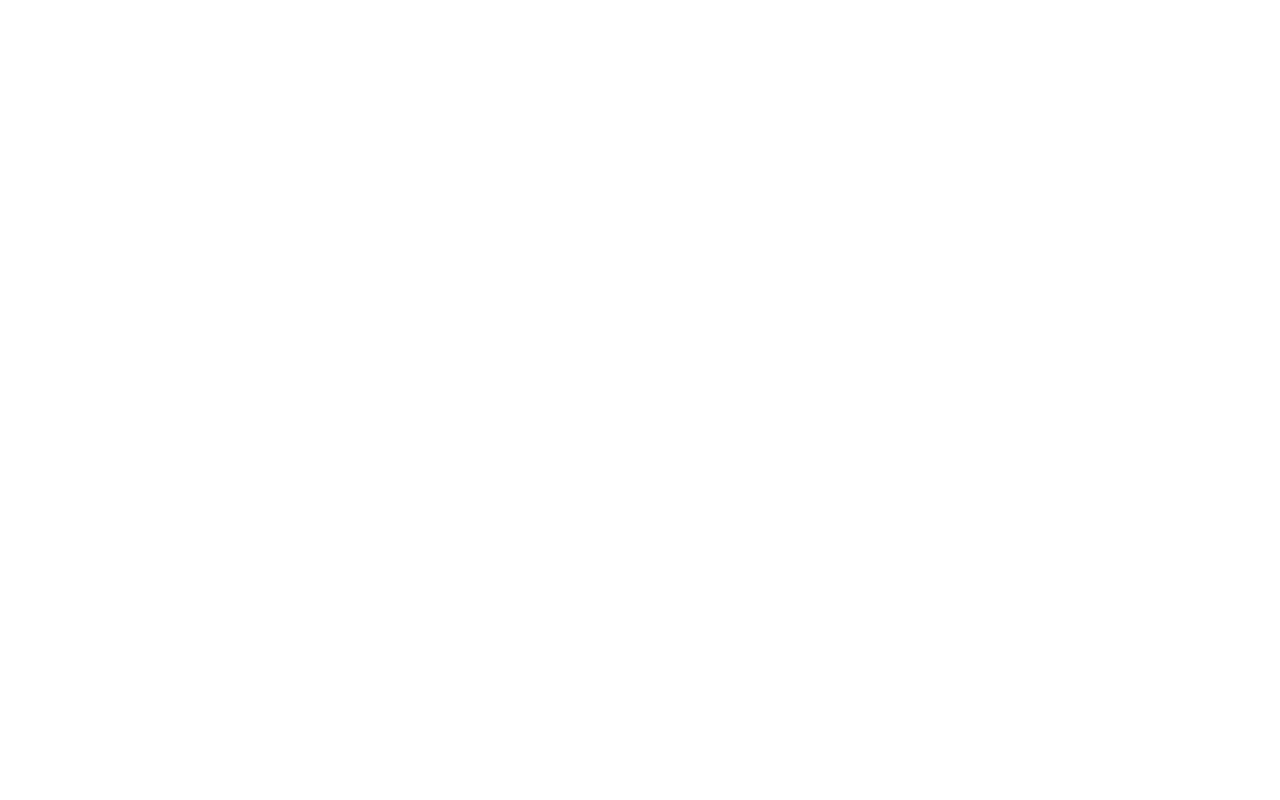
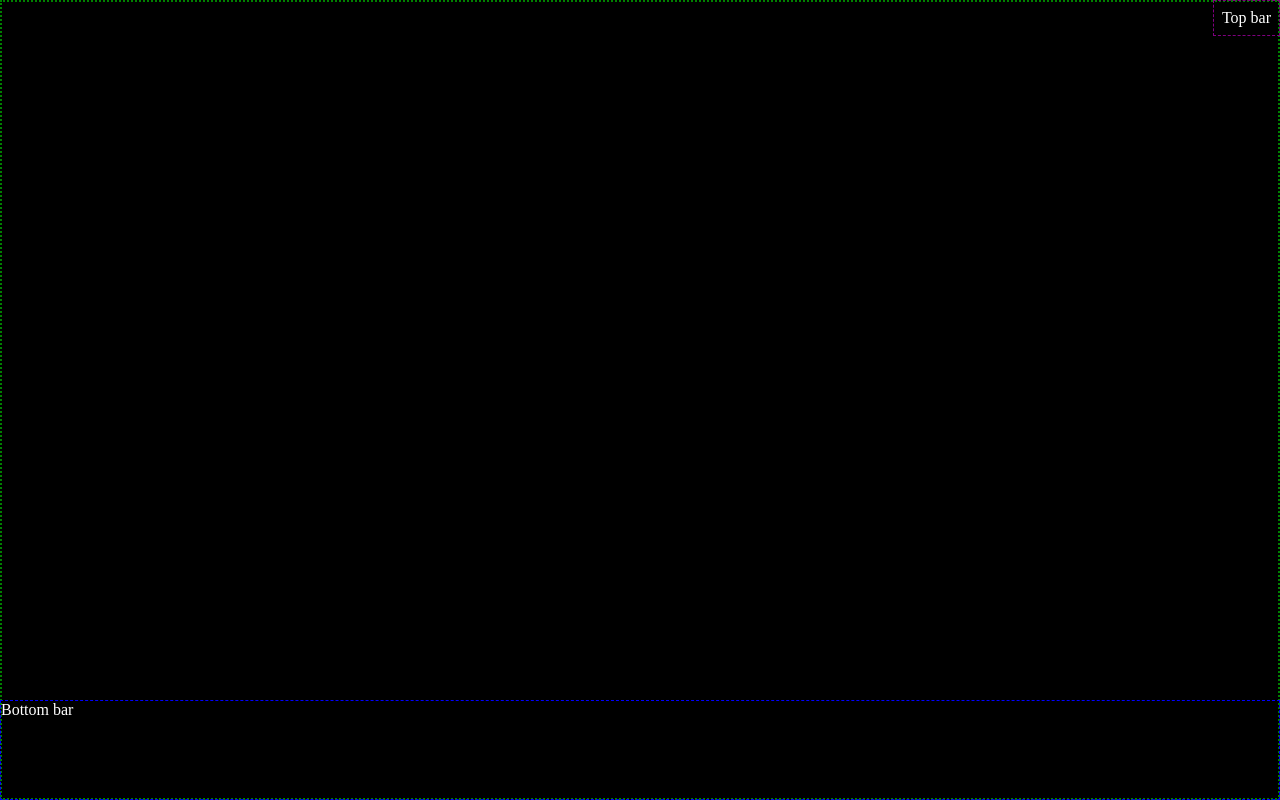
Before and after one commit to post-coder/html-css-zoom, a plain HTML site: page index.html in a window 1280 px wide. Drawn offline with Linux system fonts and the light colour scheme.

Commit message:
layout degli elementi completato

```diff
--- a/css/style.css
+++ b/css/style.css
@@ -4,3 +4,43 @@
     box-sizing: border-box;
 }
 /* reset */
+
+
+body {
+    background-color: black;
+    color: white;
+}
+
+
+
+#top-bar {
+    border: purple 1px dashed;
+    /* test */
+
+    position: fixed;
+    top: 0;
+    right: 0;
+
+    padding: 8px;
+}
+
+
+#webcams {
+    border: 2px dotted green;
+    /* test */
+
+    width: 100%;
+    height: 100vh;
+}
+
+#bottom-bar {
+    border: dashed blue 1px;
+    height: 100px;
+    /* test */
+
+    position: fixed;
+    bottom: 0;
+    left: 0;
+
+    width: 100%;
+}
--- a/index.html
+++ b/index.html
@@ -4,11 +4,13 @@
     <meta charset="UTF-8">
     <meta name="viewport" content="width=device-width, initial-scale=1.0">
     <title>Zoom</title>
+
+    <link rel="stylesheet" href="css/style.css">
 </head>
 <body>
 
     <div id="top-bar">
-
+        Top bar
     </div>
 
     <main id="webcams">
@@ -16,7 +18,7 @@
     </main>
 
     <div id="bottom-bar">
-
+        Bottom bar
     </div>
 
 </body>
```
